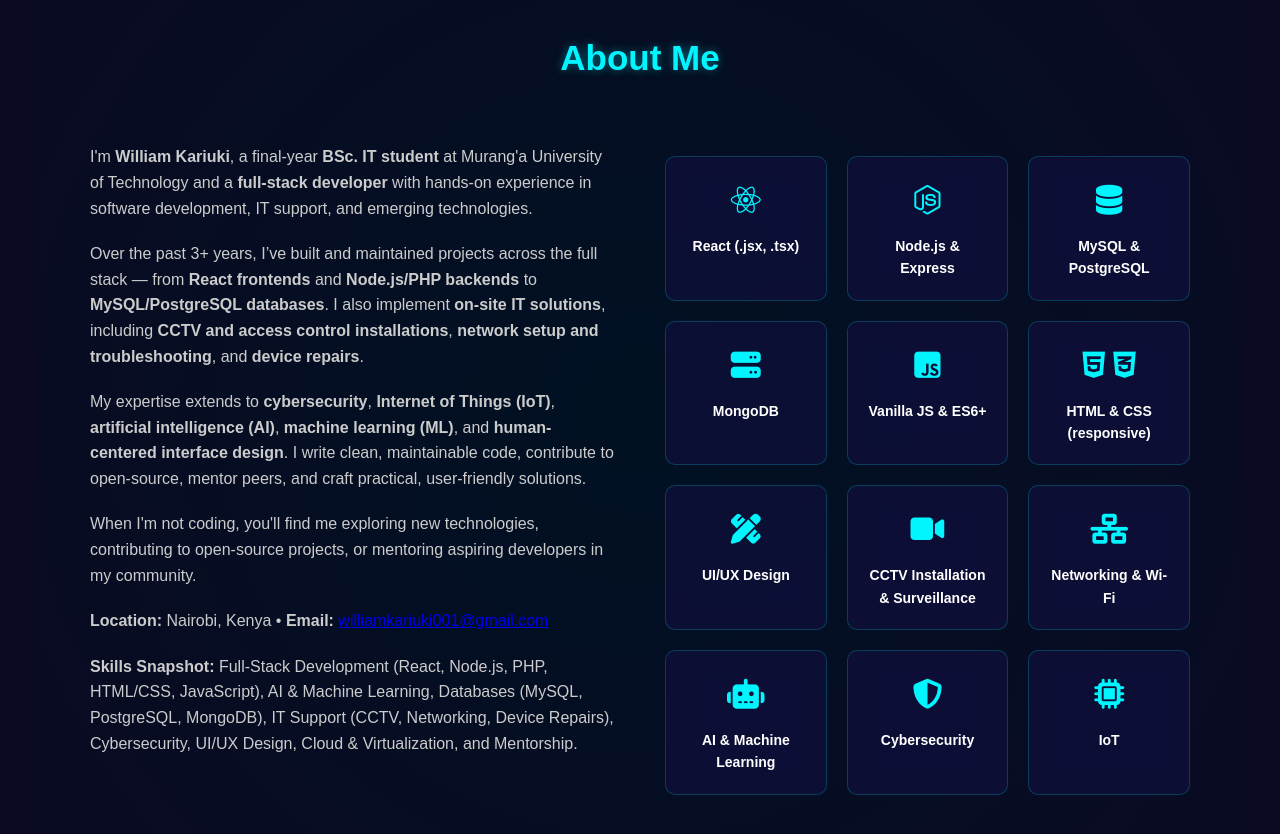
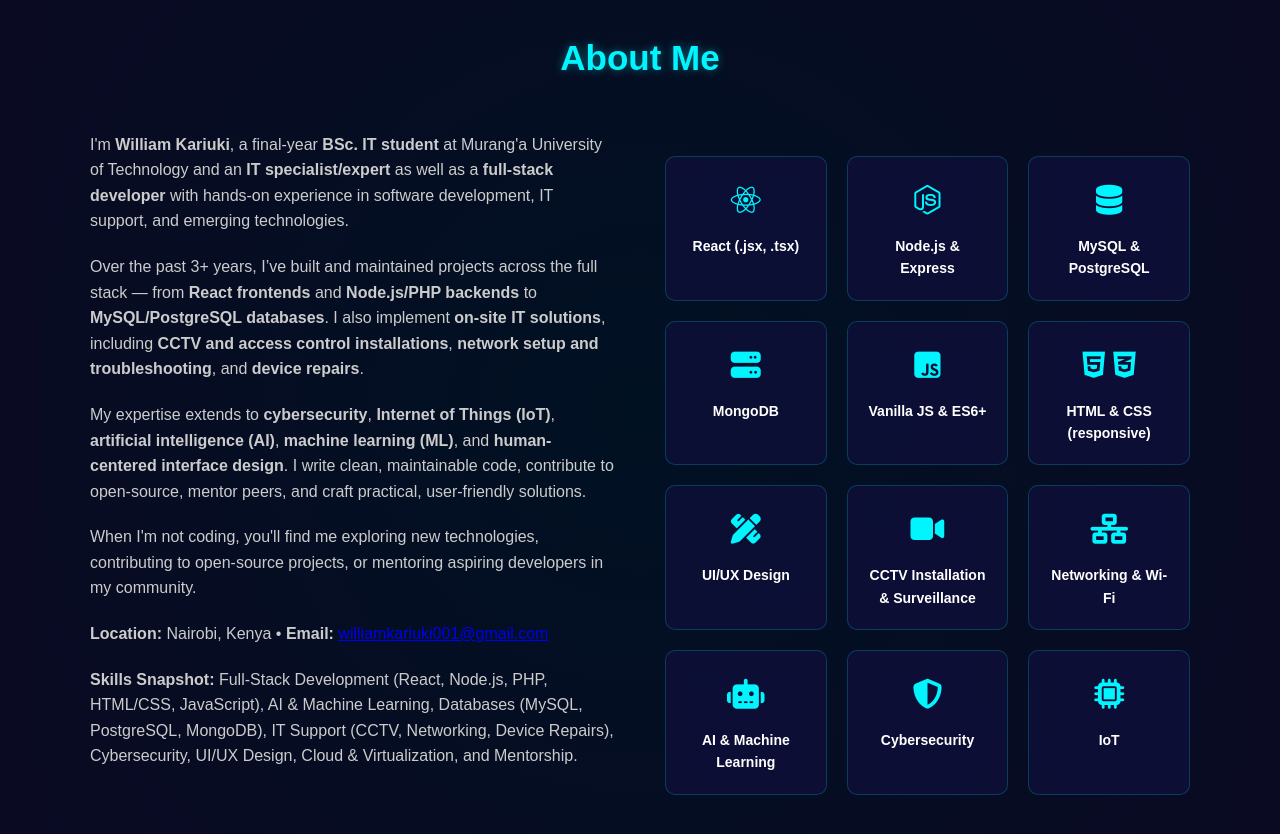
Before and after one commit to Havertz69/bio, a website built with Vite: page index.html in a window 1280 px wide. Shown: the part 1420-2254 px from the top of the page. Built offline with nearby package versions, Linux system fonts and the light colour scheme; a web font is replaced by a local one.

Commit message:
fixed about

```diff
--- a/index.html
+++ b/index.html
@@ -61,7 +61,7 @@
     <div class="about-content">
       <div class="about-text">
         <p>
-          I'm <strong>William Kariuki</strong>, a final-year <strong>BSc. IT student</strong> at Murang'a University of Technology and a <strong>full-stack developer</strong> with hands-on experience in software development, IT support, and emerging technologies.
+          I'm <strong>William Kariuki</strong>, a final-year <strong>BSc. IT student</strong> at Murang'a University of Technology and an <strong>IT specialist/expert</strong> as well as a <strong>full-stack developer</strong> with hands-on experience in software development, IT support, and emerging technologies.
         </p>
         <p>
           Over the past 3+ years, I’ve built and maintained projects across the full stack — from <strong>React frontends</strong> and <strong>Node.js/PHP backends</strong> to <strong>MySQL/PostgreSQL databases</strong>. I also implement <strong>on-site IT solutions</strong>, including <strong>CCTV and access control installations</strong>, <strong>network setup and troubleshooting</strong>, and <strong>device repairs</strong>.
```
